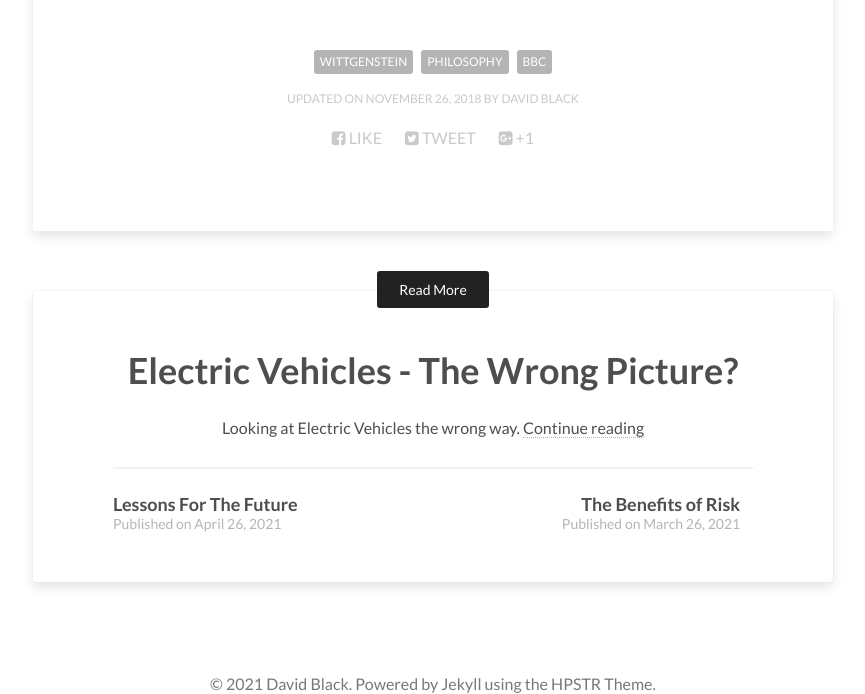
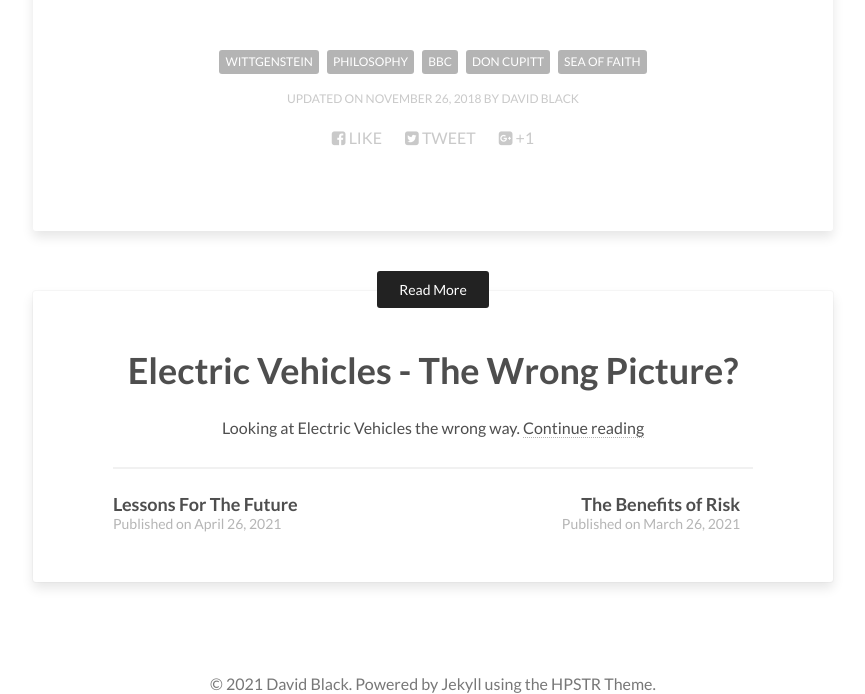
Before and after one commit to dtinblack/dtinblack.github.io, a Jekyll site: the page built from _posts/2018-11-26-talking-about-wittgenstein.md, in a window 1280 px wide and 900 px high, scrolled down 4211 px, cut to the strip 206-900 px from the top of the window. Shown: the whole strip, without its empty margins (207-1072 px from the left). Built offline with Jekyll 4.4.1, drawn with Linux system fonts in a browser that asks for light colours; nearby versions of some CDN libraries.

Commit message:
corrected youtube error

```diff
--- a/_posts/2018-11-26-talking-about-wittgenstein.md
+++ b/_posts/2018-11-26-talking-about-wittgenstein.md
@@ -3,7 +3,7 @@
 title: Talking About Wittgenstein
 description: "A series of videos about Wittgenstein's life and work."
 modified: 2018-11-26
-tags: [Wittgenstein, Philosophy, BBC]
+tags: [Wittgenstein, Philosophy, BBC, Don Cupitt, Sea of Faith]
 image:
   background: backgrounds/general-background.jpg
   feature: features/talking-about-wittgenstein.jpg
@@ -148,5 +148,5 @@
 
 Although Wittgenstein never committed to any formal religion he had a lifelong interest in religion and claimed: "I am not a religious man but I cannot help seeing every problem from a religious point of view." In television series [Sea of Faith](https://en.wikipedia.org/wiki/Sea_of_Faith) [Don Cupitt](http://www.doncupitt.com/don-cupitt) gives a different aspect on Wittgenstein's life and work.  The clip starts with a short introduction about previous religious thinkers:
 
-<iframe width="560" height="315" src="//www.youtube.com/embed/2BA-A1lOG0E?start=0&end=1117"
+<iframe width="560" height="315" src="//www.youtube.com/embed/CsD50TdmZEs?start=1602&end=2959"
  frameborder="0"></iframe>
```
